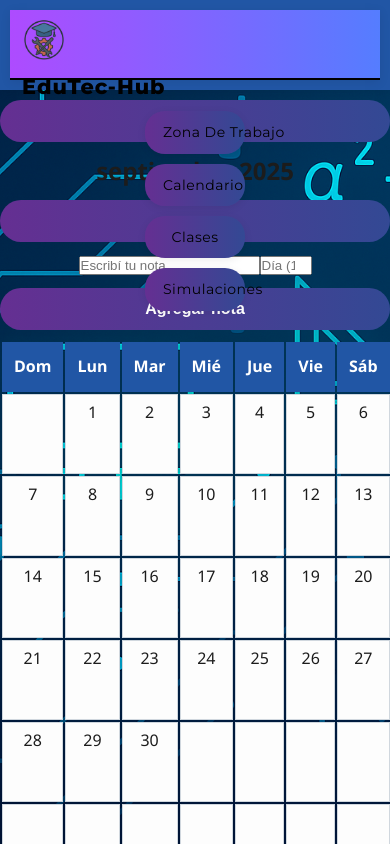
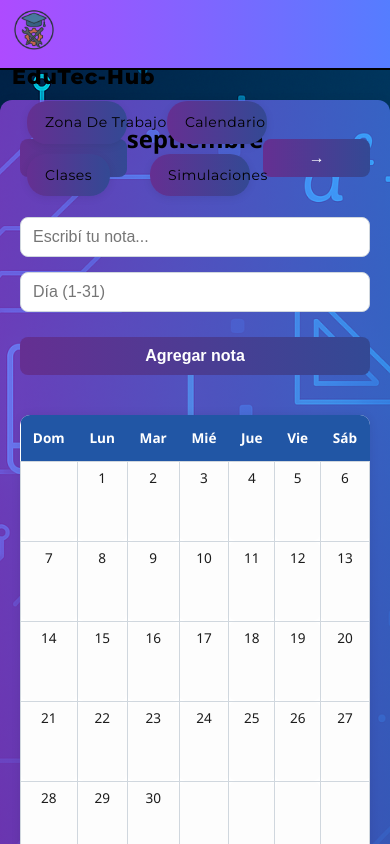
Before and after one commit to felipelucerocosta/EduTec-Hub, a React (Vite) app: page /calendario in a window 390 px wide. Shown: the top 844 px of the page. Built offline with nearby package versions, Linux system fonts and the light colour scheme.

Commit message:
calendario corregido

```diff
--- a/src/Registro.module.css
+++ b/src/Registro.module.css
@@ -56,7 +56,7 @@
 .loginRegisterContainer button {
   border-radius: 20px;
   border: 2px solid #000;       /* Borde negro */
-  background-color: transparent; /* Fondo transparente */
+  background-color: #806b8f; /* Fondo transparente */
   color: #000;                  /* Texto negro */
   font-size: 12px;
   font-weight: bold;
--- a/src/calendario.module.css
+++ b/src/calendario.module.css
@@ -8,6 +8,8 @@
   --peligro: #dc3545;
   --atencion: #ffc107;
   --blanco: #ffffff;
+  --nota-bg: #6c5ce7;
+  --nota-texto: #fff;
 }
 
 * {
@@ -21,73 +23,12 @@
   color: var(--texto);
 }
 
-/* ================== HEADER ================== */
-header {
-  height: 80px;
-  background-color: var(--primario);
-  display: flex;
-  align-items: center;
-  justify-content: space-between;
-  padding: 0 25px;
-  color: #000000;
-  box-shadow: 0 2px 10px var(--sombra);
-}
-
-.logo {
-  display: flex;
-  align-items: center;
-  gap: 10px;
-}
-
-.logo img {
-  height: 50px;
-  border-radius: 8px;
-}
-
-.nombre-logo {
-  font-size: 1.5rem;
-  color: var(--secundario);
-  font-weight: 700;
-  text-shadow: #ffffff;
-}
-
-/* ================== NAV ================== */
-header nav {
-  display: flex;
-  gap: 15px;
-}
-
-header nav a {
-  color: #ffffff;
-  text-shadow: #ecfffb;
-  font-weight: 800;
-  font-size: 20px;
-  padding: 8px 14px;
-  border-radius: 8px;
-  text-decoration: none;
-  transition: background 0.2s, color 0.2s;
-  display: flex;
-    align-items: center;
-    gap: 16px;
-}
-
-header nav a:hover {
-  background-color: #ffffff;
-  color: var(--primario);
-}
-
-header nav a.active {
-  background-color: #ffffff;
-  color: var(--primario);
-  font-weight: 600;
-}
-
 /* ================== CONTENEDOR ================== */
 .contenedor {
-  max-width: 1200px;
+  max-width: 1000px;
   margin: 30px auto;
   padding: 30px;
-  background-color: var(--blanco);
+  background: linear-gradient(to right, #ae4bff9c, #557dffa2);
   border-radius: 12px;
   box-shadow: 0 2px 12px var(--sombra);
 }
@@ -102,7 +43,7 @@
 
 .encabezado h2 {
   font-size: 1.8rem;
-  color: var(--primario);
+  color: #000000;
   margin: 0;
 }
 
@@ -114,11 +55,12 @@
   border-radius: 8px;
   cursor: pointer;
   font-size: 1rem;
-  transition: background-color 0.3s ease;
+  transition: background-color 0.3s ease, transform 0.2s ease;
 }
 
 .encabezado button:hover {
   background-color: #163e77;
+  transform: translateY(-2px);
 }
 
 /* ================== FORMULARIO ================== */
@@ -134,22 +76,32 @@
   padding: 10px 12px;
   font-size: 1rem;
   border: 1px solid var(--borde);
-  border-radius: 6px;
+  border-radius: 8px;
+  transition: border 0.3s ease, box-shadow 0.3s ease;
+}
+
+.formulario-nota input:focus,
+.formulario-nota select:focus {
+  outline: none;
+  border-color: var(--primario);
+  box-shadow: 0 0 5px var(--primario);
 }
 
 .formulario-nota button {
   background-color: var(--exito);
   color: white;
   border: none;
-  padding: 10px 18px;
-  border-radius: 6px;
+  padding: 12px 20px;
+  border-radius: 8px;
   cursor: pointer;
   font-size: 1rem;
-  transition: background-color 0.3s ease;
+  font-weight: 600;
+  transition: background-color 0.3s ease, transform 0.2s ease;
 }
 
 .formulario-nota button:hover {
   background-color: #218838;
+  transform: translateY(-2px);
 }
 
 /* ================== CALENDARIO ================== */
@@ -168,7 +120,7 @@
   color: white;
   padding: 12px;
   font-weight: 600;
-  text-align: left;
+  text-align: center;
 }
 
 td {
@@ -178,7 +130,8 @@
   vertical-align: top;
   padding: 8px;
   background-color: #fdfdfd;
-  transition: background 0.3s ease;
+  transition: background 0.3s ease, box-shadow 0.3s ease;
+  border-radius: 8px;
 }
 
 td:hover {
@@ -197,25 +150,46 @@
   color: #555;
 }
 
-/* ================== NOTAS EN CELDA ================== */
+/* ================== NOTAS EN CELDA (UX/UI MEJORADO) ================== */
 td ul {
   margin: 25px 0 0 0;
-  padding-left: 15px;
+  padding-left: 0;
   list-style-type: none;
-  max-height: 60px;
+  max-height: 70px;
   overflow-y: auto;
 }
 
 td ul li {
-  background-color: var(--primario);
-  color: #fff;
-  border-radius: 5px;
-  padding: 3px 8px;
-  margin-bottom: 6px;
-  font-size: 0.8rem;
-  display: inline-block;
+  display: flex;
+  align-items: center;
+  justify-content: center;
+  padding: 4px 8px;
+  margin-bottom: 5px;
+  font-size: 0.85rem;
   font-weight: 500;
+  color: var(--nota-texto);
+  background: var(--nota-bg);
+  border-radius: 6px;
+  box-shadow: 0 2px 5px rgba(0,0,0,0.1);
+  transition: transform 0.2s ease, background 0.3s ease;
 }
+
+td ul li:hover {
+  transform: translateY(-2px);
+  background: #5a4cd8;
+}
+
+/* Colores opcionales por índice */
+.nota-color-0 { background-color: #e74c3c; }
+.nota-color-1 { background-color: #8e44ad; }
+.nota-color-2 { background-color: #3498db; }
+.nota-color-3 { background-color: #16a085; }
+.nota-color-4 { background-color: #27ae60; }
+.nota-color-5 { background-color: #f39c12; }
+.nota-color-6 { background-color: #d35400; }
+.nota-color-7 { background-color: #c0392b; }
+.nota-color-8 { background-color: #2980b9; }
+.nota-color-9 { background-color: #2c3e50; }
 
 /* ================== FOOTER ================== */
 footer {
@@ -227,31 +201,6 @@
 
 /* ================== RESPONSIVE ================== */
 @media (max-width: 768px) {
-  header {
-    flex-direction: column;
-    height: auto;
-    padding: 10px;
-  }
-
-  .logo img {
-    height: 45px;
-  }
-
-  .nombre-logo {
-    font-size: 1.3rem;
-  }
-
-  header nav {
-    flex-direction: column;
-    align-items: flex-start;
-    width: 100%;
-  }
-
-  header nav a {
-    padding: 10px;
-    width: 100%;
-  }
-
   .contenedor {
     padding: 20px;
   }
@@ -264,23 +213,19 @@
     height: 80px;
     padding: 5px;
   }
+
+  .encabezado h2 {
+    font-size: 1.5rem;
+  }
+
+  .formulario-nota input,
+  .formulario-nota button {
+    font-size: 1rem;
+    padding: 10px 12px;
+  }
 }
 
-/* ================== PANTALLAS GRANDES ================== */
 @media (min-width: 1200px) {
-  header {
-    height: 100px;
-    padding: 0 50px;
-  }
-
-  .logo img {
-    height: 80px;
-  }
-
-  .nombre-logo {
-    font-size: 2rem;
-  }
-
   .contenedor {
     max-width: 1400px;
     padding: 40px;
@@ -299,7 +244,7 @@
   }
 
   .encabezado h2 {
-    font-size: 2.3rem;
+    font-size: 2rem;
   }
 
   .formulario-nota input,
@@ -308,15 +253,3 @@
     padding: 14px 20px;
   }
 }
-
-/* ================== COLORES PARA NOTAS OPCIONALES ================== */
-.nota-color-0 { background-color: #e74c3c; }
-.nota-color-1 { background-color: #8e44ad; }
-.nota-color-2 { background-color: #3498db; }
-.nota-color-3 { background-color: #16a085; }
-.nota-color-4 { background-color: #27ae60; }
-.nota-color-5 { background-color: #f39c12; }
-.nota-color-6 { background-color: #d35400; }
-.nota-color-7 { background-color: #c0392b; }
-.nota-color-8 { background-color: #2980b9; }
-.nota-color-9 { background-color: #2c3e50; }
--- a/src/componentes/calendario.tsx
+++ b/src/componentes/calendario.tsx
@@ -1,6 +1,6 @@
 import React, { useState, useEffect } from "react";
-import "../calendario.module.css";
-import Header2 from "../components reutilizables/header2"; // 👈 importa correctamente
+import styles from "../calendario.module.css";
+import Header2 from "../components reutilizables/header2";
 
 interface Nota {
   id: number;
@@ -25,7 +25,6 @@
   const [mes, setMes] = useState<number>(hoy.getMonth());
   const [anio, setAnio] = useState<number>(hoy.getFullYear());
   const [notas, setNotas] = useState<Nota[]>([]);
-
   const [textoNota, setTextoNota] = useState<string>("");
   const [diaNota, setDiaNota] = useState<string>("");
 
@@ -53,9 +52,7 @@
     e.preventDefault();
     if (!textoNota || !diaNota) return;
 
-    const fecha_evento = `${anio}-${String(mes + 1).padStart(2, "0")}-${String(
-      diaNota
-    ).padStart(2, "0")}`;
+    const fecha_evento = `${anio}-${String(mes + 1).padStart(2, "0")}-${String(diaNota).padStart(2, "0")}`;
 
     const nuevaNota: Nota = {
       id: Date.now(),
@@ -101,9 +98,7 @@
     return calendario;
   };
 
-  const nombreMes = new Intl.DateTimeFormat("es-ES", {
-    month: "long",
-  }).format(new Date(anio, mes));
+  const nombreMes = new Intl.DateTimeFormat("es-ES", { month: "long" }).format(new Date(anio, mes));
 
   useEffect(() => {
     document.title = `Calendario - ${nombreMes} ${anio}`;
@@ -111,22 +106,16 @@
 
   return (
     <div>
-      <header>
-        <Header2 /> {/* 👈 ahora sí */}
-      </header>
+      <Header2 />
 
-      <main className="contenedor">
-        <section className="encabezado">
-          <button onClick={() => cambiarMes(-1)} aria-label="Mes anterior">
-            ←
-          </button>
+      <main className={styles.contenedor}>
+        <section className={styles.encabezado}>
+          <button onClick={() => cambiarMes(-1)}>←</button>
           <h2>{`${nombreMes} ${anio}`}</h2>
-          <button onClick={() => cambiarMes(1)} aria-label="Mes siguiente">
-            →
-          </button>
+          <button onClick={() => cambiarMes(1)}>→</button>
         </section>
 
-        <form className="formulario-nota" onSubmit={agregarNota}>
+        <form className={styles["formulario-nota"]} onSubmit={agregarNota}>
           <input
             type="text"
             placeholder="Escribí tu nota..."
@@ -146,7 +135,7 @@
           <button type="submit">Agregar nota</button>
         </form>
 
-        <table id="calendario">
+        <table id={styles.calendario}>
           <thead>
             <tr>
               <th>Dom</th>
@@ -165,8 +154,10 @@
                   <td key={j}>
                     {dia.numero}
                     <ul>
-                      {dia.notas.map((n) => (
-                        <li key={n.id}>{n.titulo}</li>
+                      {dia.notas.map((n, idx) => (
+                        <li key={n.id} className={styles[`nota-color-${idx % 10}`]}>
+                          {n.titulo}
+                        </li>
                       ))}
                     </ul>
                   </td>
--- a/src/foro.module.css
+++ b/src/foro.module.css
@@ -7,7 +7,7 @@
   font-family: 'Montserrat', Arial, sans-serif;
   margin: 0;
   padding: 0;
-  color: #222;
+  color: #000000;
   line-height: 1.6;
 }
 
@@ -27,7 +27,7 @@
   max-width: 900px;
   margin: 2rem auto;
   padding: 2rem;
-  background: rgba(255, 255, 255, 0.95); /* Overlay para legibilidad sobre fondo */
+   background: linear-gradient(to right, #ae4bff, #557dff);
   border-radius: 16px;
   box-shadow: 0 6px 20px rgba(0,0,0,0.1);
   display: flex;
@@ -42,7 +42,7 @@
   margin-bottom: 1.5rem;
   font-weight: 800;
   font-size: 2rem;
-  background: linear-gradient(to right, #003cff, hsl(273, 100%, 50%));
+  background: linear-gradient(to right, #17285f, hsl(0, 0%, 0%));
   -webkit-background-clip: text;
   background-clip: text;
   -webkit-text-fill-color: transparent;
```
